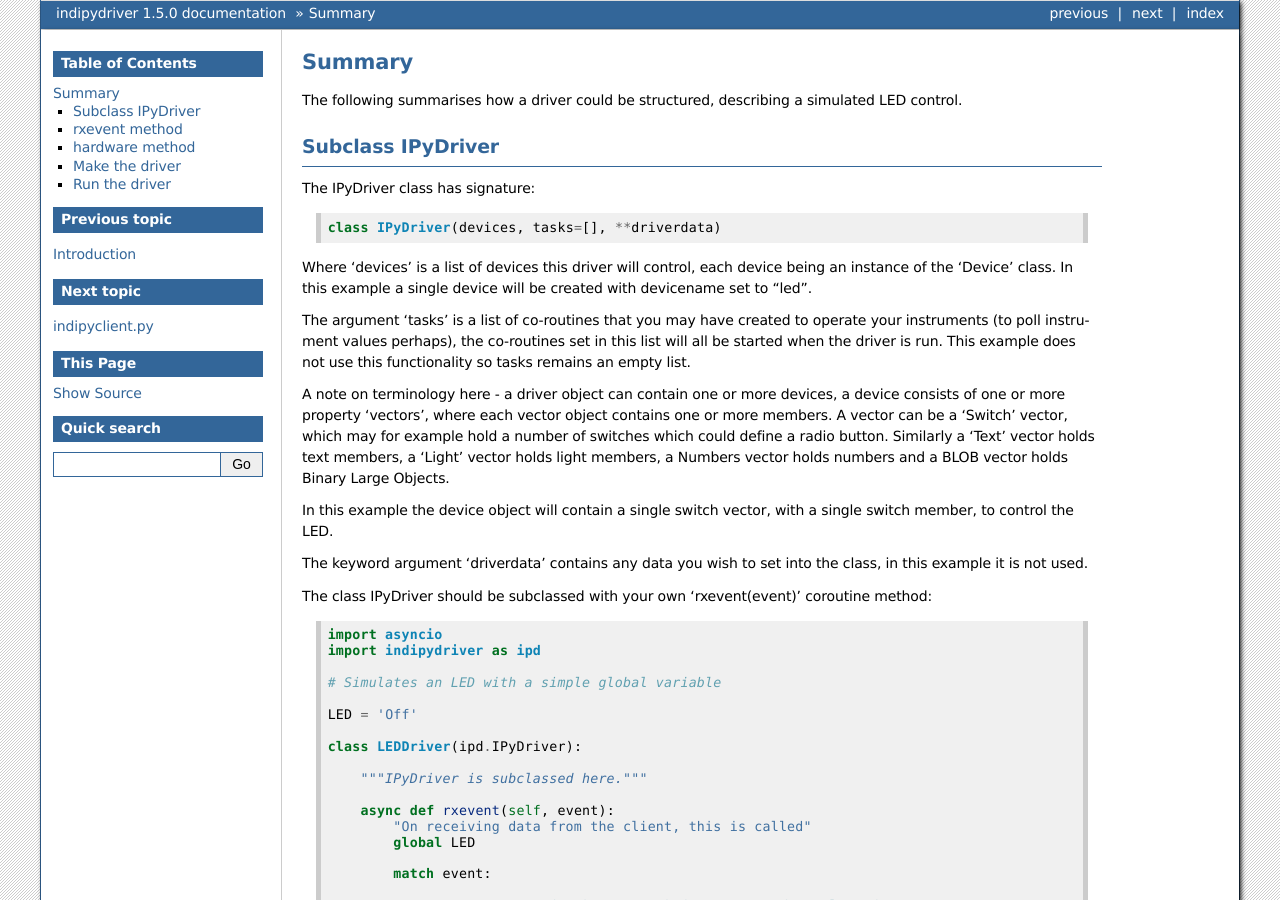
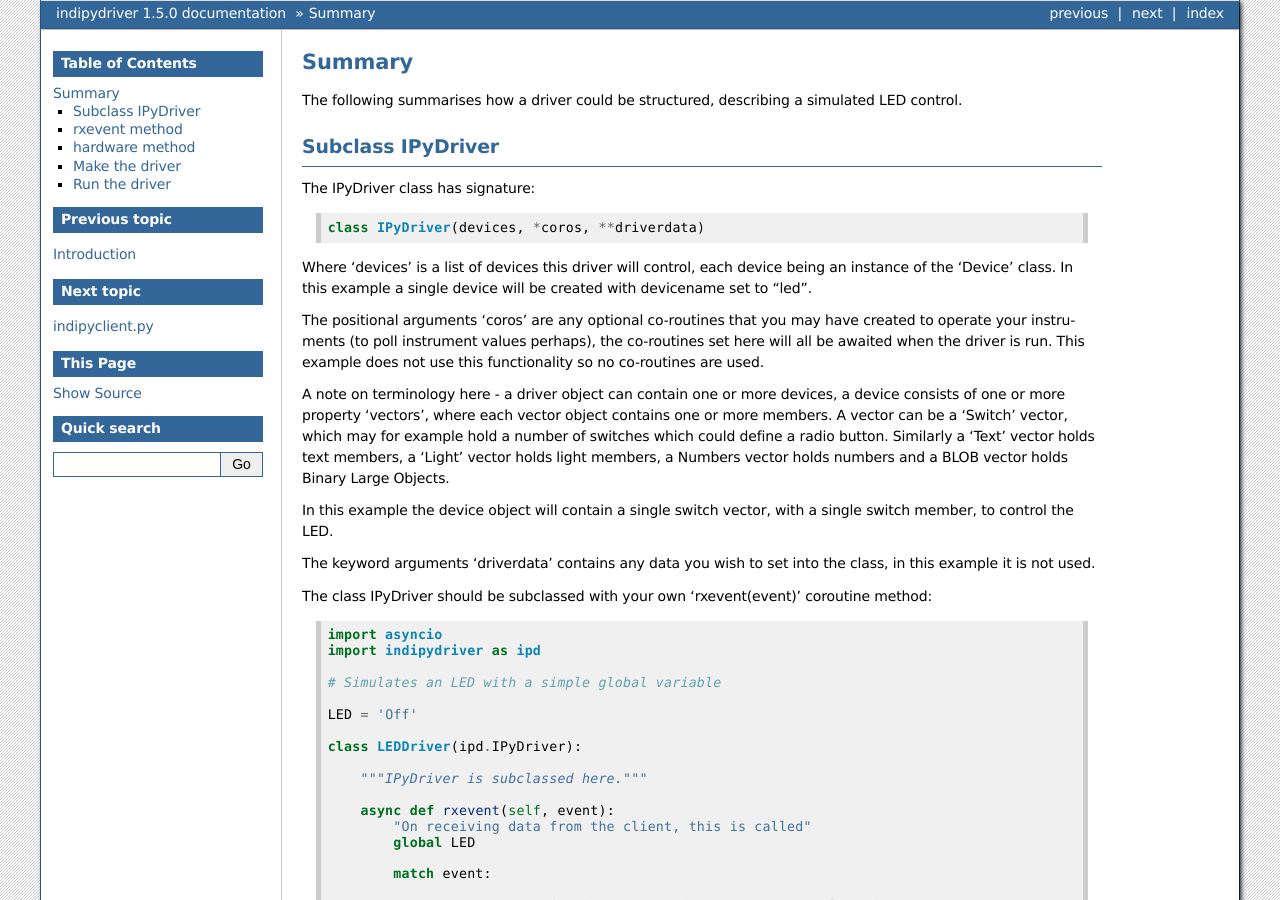
Before and after one commit to bernie-skipole/indipydriver, a Sphinx documentation site: the page built from docs/source/usage/summary.rst, in a window 1280 px wide and 900 px high. Built offline with Sphinx 7.4.7, drawn with Linux system fonts in a browser that asks for light colours; some of the changed text lies outside the part shown.

```diff
--- a/docs/source/usage/ipyserver.rst
+++ b/docs/source/usage/ipyserver.rst
@@ -2,6 +2,8 @@
 =========
 
 This server class is used to run IPyDriver instances and can also run executable, possibly non-python, drivers written by other parties. It creates a listening INDI service. It provides the snooping ability between drivers, enables connections to other remote INDI servers so a branching tree network of drivers can be made, it implements enableBLOB instructions received from the client, and allows up to ten client connections.
+
+If only executable drivers or remote servers are being used, and no IPyDriver instances are being used, the drivers argument should be set to an empty list.
 
 
 .. autoclass:: indipydriver.IPyServer
--- a/docs/source/usage/summary.rst
+++ b/docs/source/usage/summary.rst
@@ -8,17 +8,17 @@
 
 The IPyDriver class has signature::
 
-    class IPyDriver(devices, tasks=[], **driverdata)
+    class IPyDriver(devices, *coros, **driverdata)
 
 Where 'devices' is a list of devices this driver will control, each device being an instance of the 'Device' class. In this example a single device will be created with devicename set to "led".
 
-The argument 'tasks' is a list of co-routines that you may have created to operate your instruments (to poll instrument values perhaps), the co-routines set in this list will all be started when the driver is run. This example does not use this functionality so tasks remains an empty list.
+The positional arguments 'coros' are any optional co-routines that you may have created to operate your instruments (to poll instrument values perhaps), the co-routines set here will all be awaited when the driver is run. This example does not use this functionality so no co-routines are used.
 
 A note on terminology here - a driver object can contain one or more devices, a device consists of one or more property 'vectors', where each vector object contains one or more members. A vector can be a 'Switch' vector, which may for example hold a number of switches which could define a radio button. Similarly a 'Text' vector holds text members, a 'Light' vector holds light members, a Numbers vector holds numbers and a BLOB vector holds Binary Large Objects.
 
 In this example the device object will contain a single switch vector, with a single switch member, to control the LED.
 
-The keyword argument 'driverdata' contains any data you wish to set into the class, in this example it is not used.
+The keyword arguments 'driverdata' contains any data you wish to set into the class, in this example it is not used.
 
 The class IPyDriver should be subclassed with your own 'rxevent(event)' coroutine method::
 
```
Also changed, not shown: other parts of docs/source/usage/summary.rst (+1 -1 lines), 1 other file.
